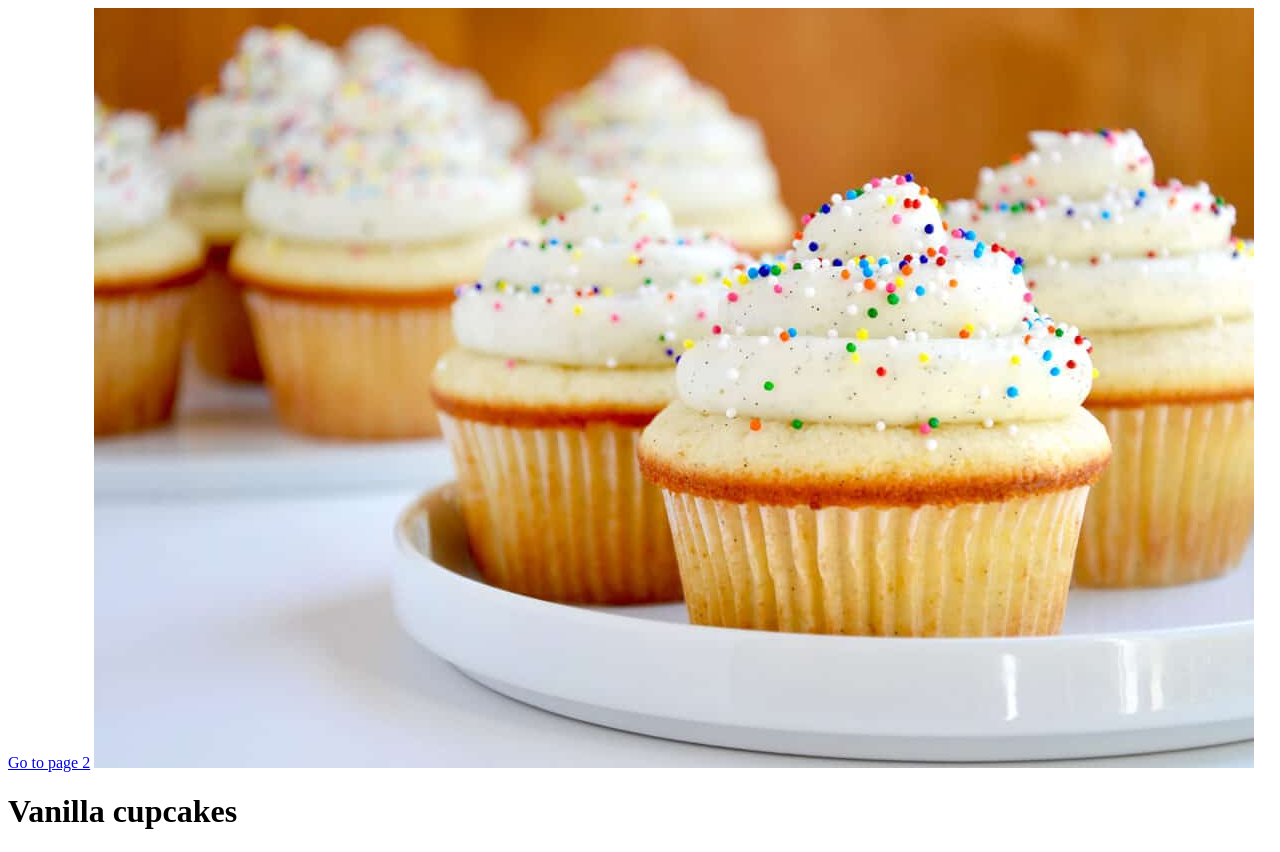
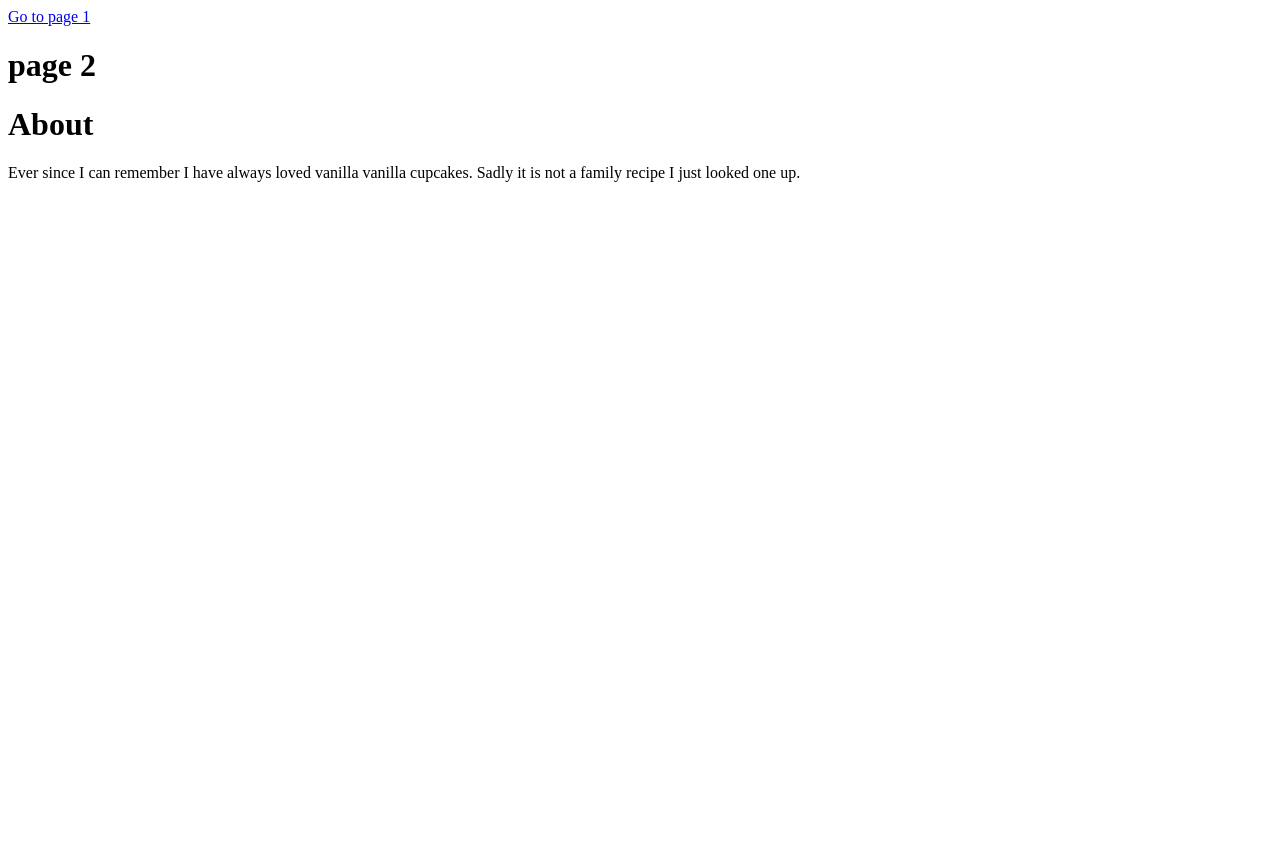
Before and after one commit to zcote/405-lab2, a plain HTML site: page homework 2/index.html in a window 1280 px wide. After the commit the page ends 800 px from the top, so only its background shows below. Drawn offline with Linux system fonts and the light colour scheme.

Commit message:
new file

```diff
--- a/homework 2/index.html
+++ b/homework 2/index.html
@@ -1,4 +1,4 @@
-<!DOCTYPE html>
+<!DOCTYPE html><!DOCTYPE html>
 <html lang="en">
 <head>
   <meta charset="UTF-8">
@@ -9,12 +9,15 @@
 <link rel="stylesheet" href="styles.css"
 </head>
 <body>
-  <a href="details.html">Go to page 2</a>
+  <a href="index.html">Go to page 1</a>
+<h1>page 2</h1>
 
-<img src="cupcake.jpg" alt="picture of cupcake"
 
 
 </body>
 </html>
 
- <h1>Vanilla cupcakes</h1>
+
+
+ <h1>About</h1>
+ <p>Ever since I can remember I have always loved vanilla vanilla cupcakes. Sadly it is not a family recipe I just looked one up.</p>
```
